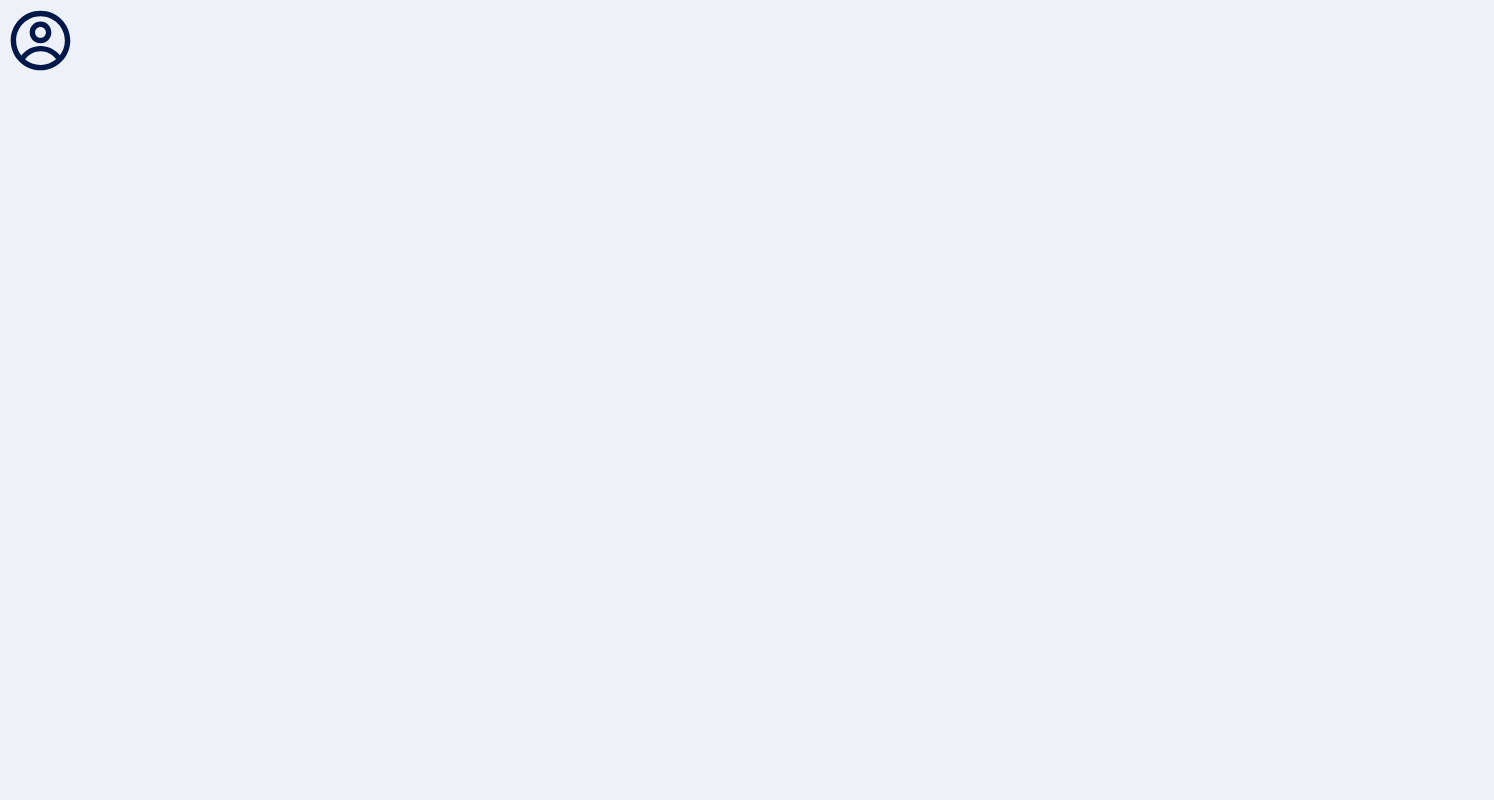
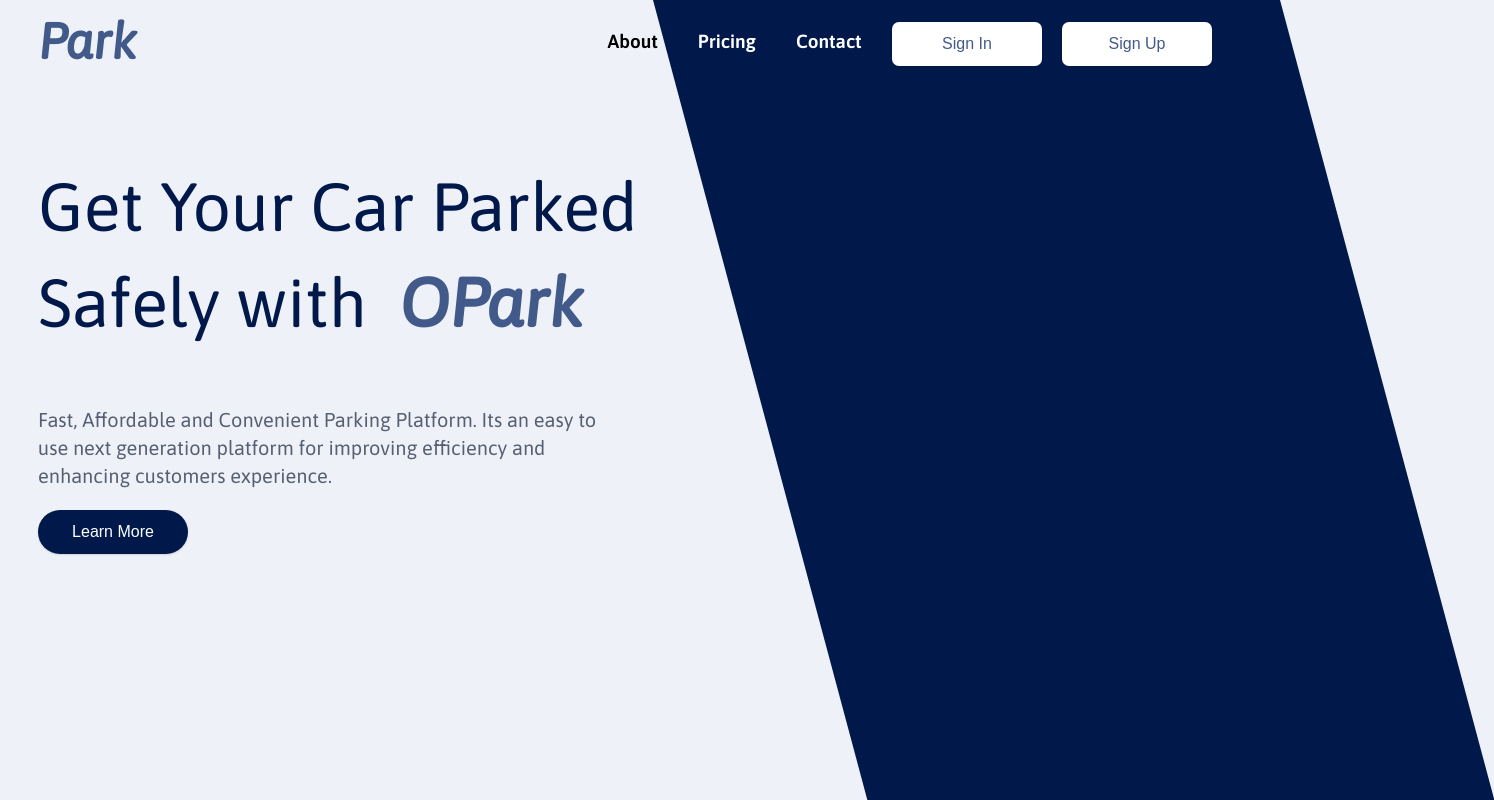
Before and after one commit to Amotul-raheem/park-ui, a React (Create React App) app: page / in a window 1280 px wide. Shown: the whole page, 1494 px wide, since content can reach past the window. Built offline with nearby package versions, Linux system fonts and the light colour scheme.

Commit message:
style fix

```diff
--- a/src/App.js
+++ b/src/App.js
@@ -42,7 +42,7 @@
     return (
         <Router>
             <Routes>
-                <Route exact path={HOMEPAGE_PATH} element={<ProfileNav/>}/>
+                <Route exact path={HOMEPAGE_PATH} element={<HomePage/>}/>
                 <Route path={SIGN_IN_PATH} element={<SignIn/>}/>
                 <Route path={RESET_PASSWORD_PATH} element={<ResetPassword/>}/>
                 <Route path={RESET_PASSWORD_SUCCESSFUL_PATH} element={<ResetPasswordSuccessful/>}/>
```
